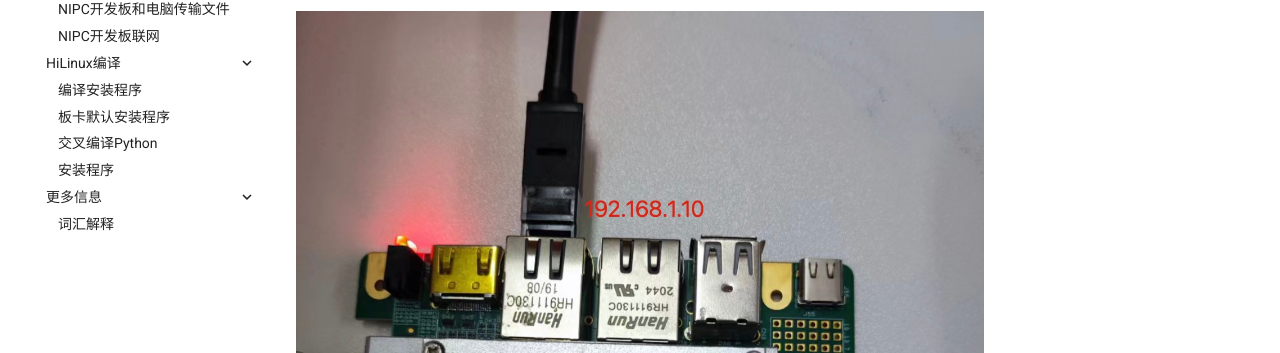
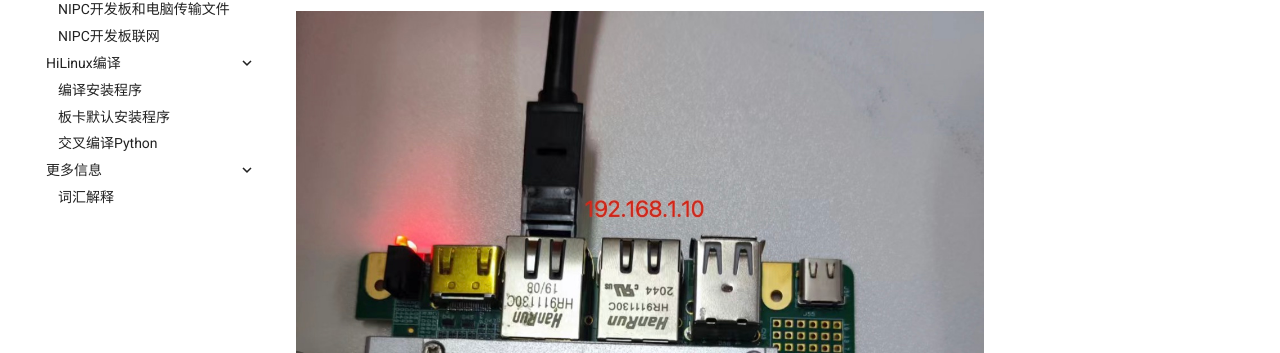
Before and after one commit to NIPC-Project/Book, an MkDocs documentation site: the page built from docs/NIPC/connect.md, in a window 1280 px wide. Shown: the part 210-563 px from the top of the page. Built offline with MkDocs 1.6.1 and Material for MkDocs 9.7.7, drawn with Linux system fonts in a browser that asks for light colours; comment, search, counter and statistics services are not loaded.

Commit message:
remove install-programs

```diff
--- a/docs/PROGRAM/install-programs.md
+++ /dev/null
@@ -1 +0,0 @@
-# 安装程序
--- a/mkdocs.yml
+++ b/mkdocs.yml
@@ -44,7 +44,6 @@ nav:
     - PROGRAM/install-compiler.md
     - PROGRAM/default-programs.md
     - PROGRAM/compile-python.md
-    - PROGRAM/install-programs.md
   - 更多信息:
     - MORE/glossary.md
 
```
